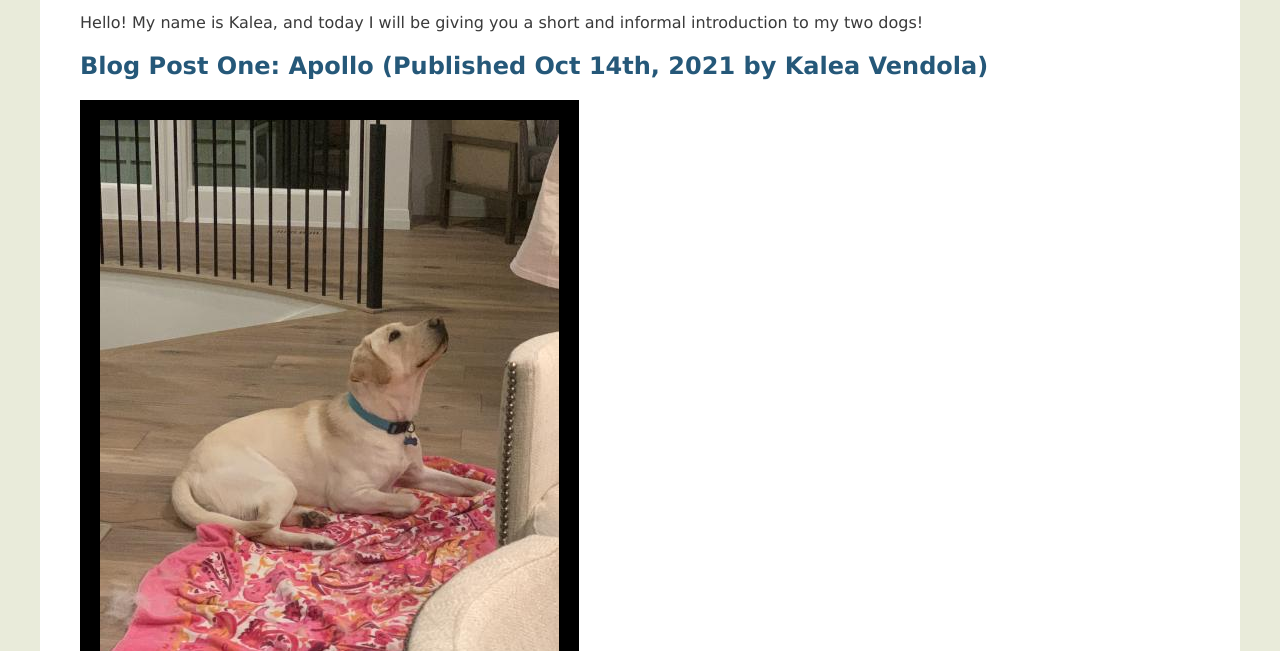
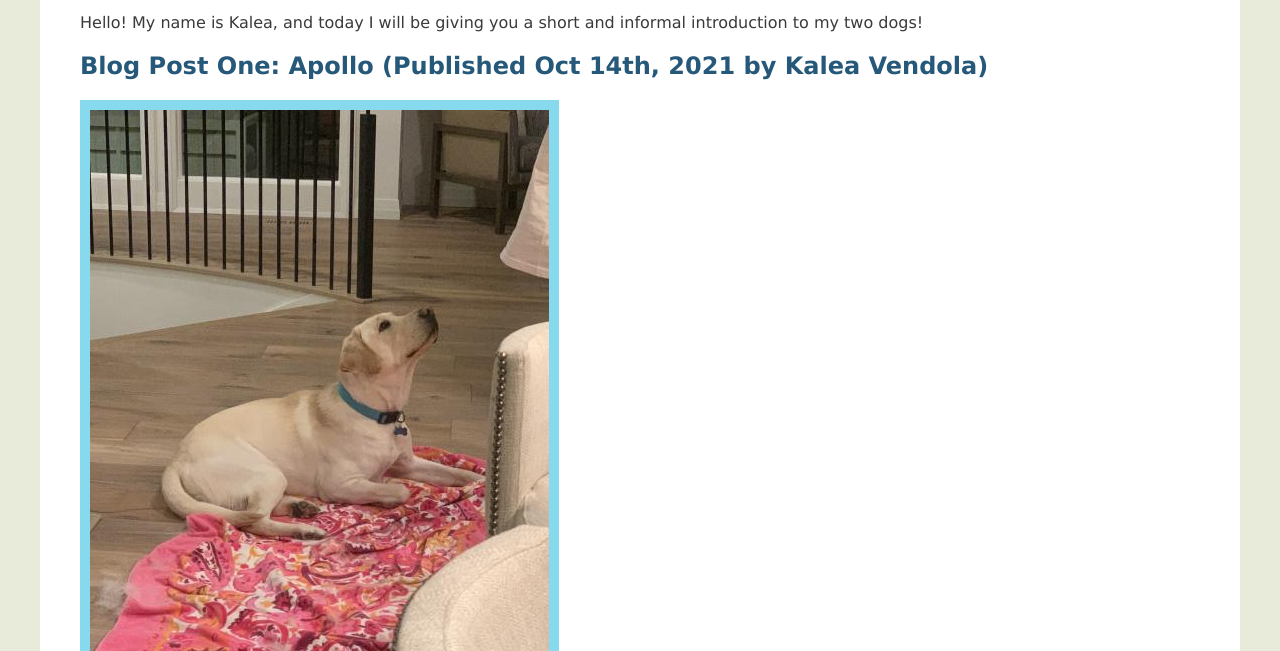
Before and after one commit to vendolak/mi349_blog, a plain HTML site: page index.html in a window 1280 px wide. Shown: the part 149-800 px from the top of the page. Drawn offline with Linux system fonts and the light colour scheme.

Commit message:
Update style.css

```diff
--- a/style.css
+++ b/style.css
@@ -38,6 +38,6 @@ a[src] {
 }
 
 img {
-    padding: 20px;
-    background: black;
+    padding: 10px;
+    background: rgb(135, 217, 238);
 }
```
